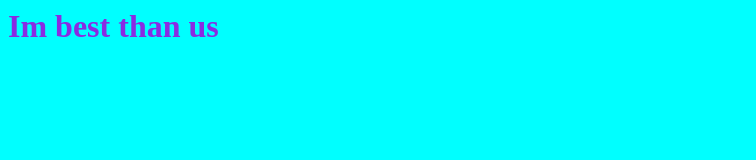
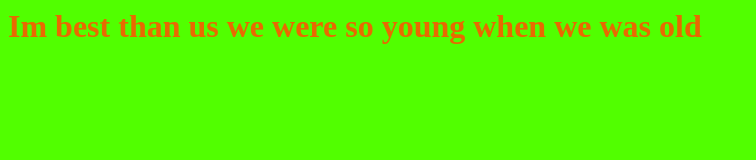
Before and after one commit to AnaliticTeam/myproject, a plain HTML site: page index.html in a window 1280 px wide. Shown: the whole page, without its empty margins (0-756 px from the left). Drawn offline with Linux system fonts and the light colour scheme.

Commit message:
New CHanges Here

```diff
--- a/index.html
+++ b/index.html
@@ -6,7 +6,7 @@
 
 <body>
 
-<h1>Im best than us</h1>
+<h1>Im best than us we were so young when we was old</h1>
 
 
 <script src="app.js"></script>
--- a/style.css
+++ b/style.css
@@ -1,7 +1,7 @@
 h1{
-    color: blueviolet;
+    color: rgb(233, 105, 0);
 }
 
 body{
-    background-color:aqua ;
+    background-color:rgb(81, 255, 0) ;
 }
```
